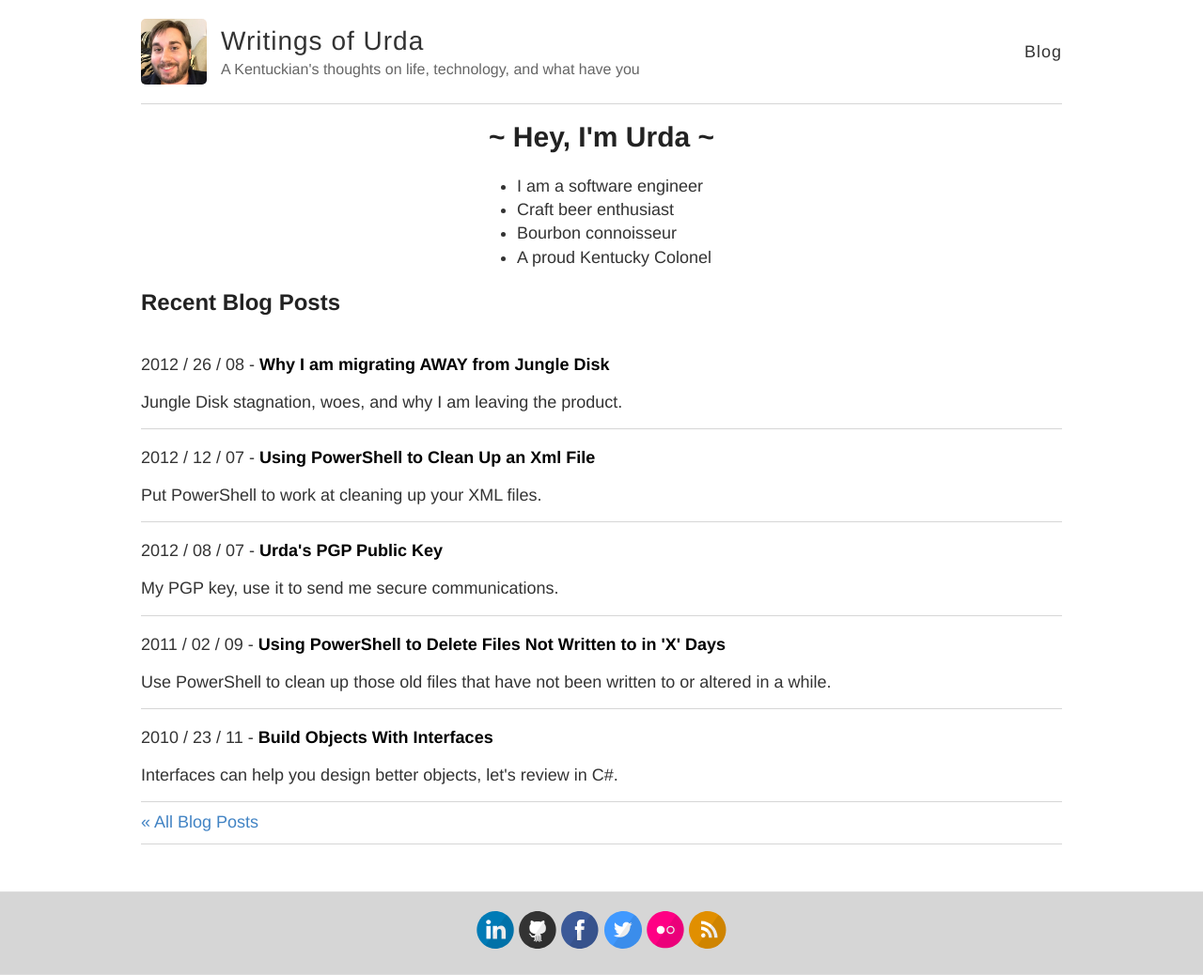
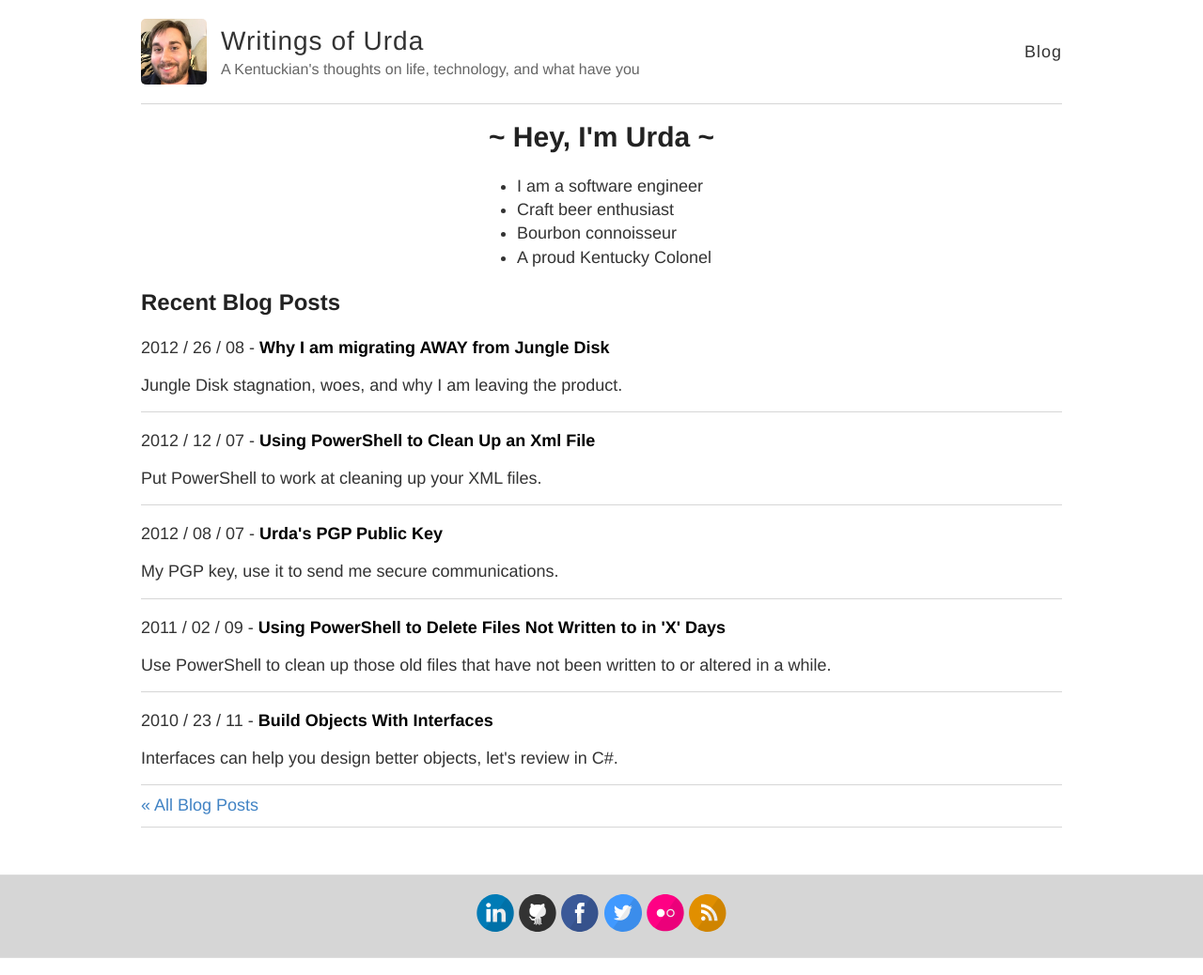
Before and after one commit to urda/website, a Jekyll site: the page built from index.html, in a window 1280 px wide. Shown: the whole page at 94% size. Built offline with Jekyll 4.4.1, drawn with Linux system fonts in a browser that asks for light colours; Markdown is read by kramdown in place of the engine named in the settings.

Commit message:
Move H2 out, first child remove padding top

```diff
--- a/_sass/_urda-style.scss
+++ b/_sass/_urda-style.scss
@@ -41,6 +41,10 @@
     border-bottom: 1px solid $betterGray;
 }
 
+#home-recent-posts > .home-recent-post:first-child {
+    padding-top: 0;
+}
+
 #home-recent-posts > .home-recent-post:last-child {
     border-bottom: none;
 }
--- a/index.html
+++ b/index.html
@@ -17,9 +17,9 @@
 
     </div>
 
+    <h2>Recent Blog Posts</h2>
+
     <div id="home-recent-posts">
-
-        <h2>Recent Blog Posts</h2>
         {% for post in site.posts limit: 5 %}
 
         <article class="home-recent-post">
```
